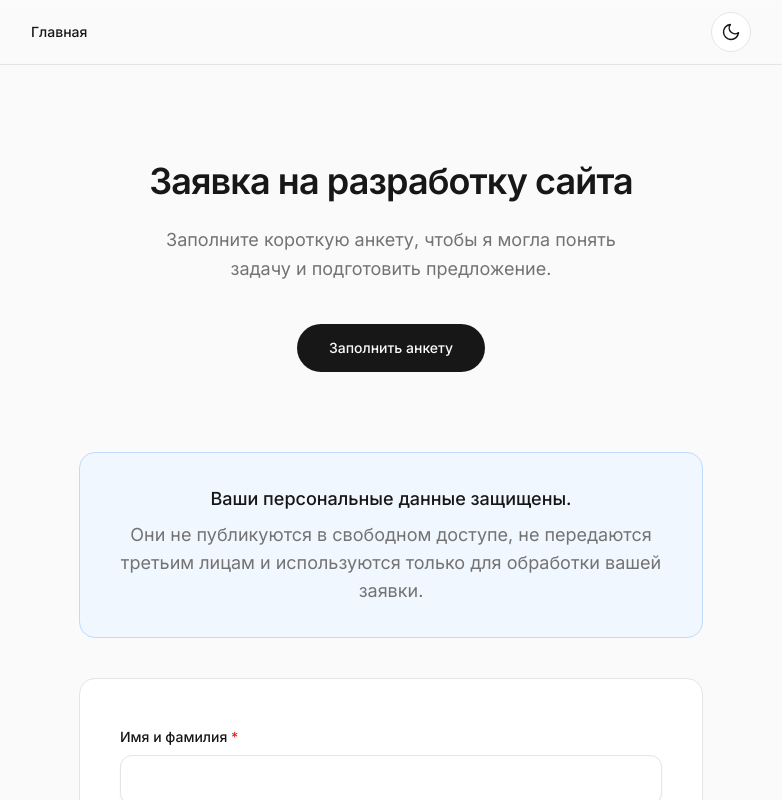
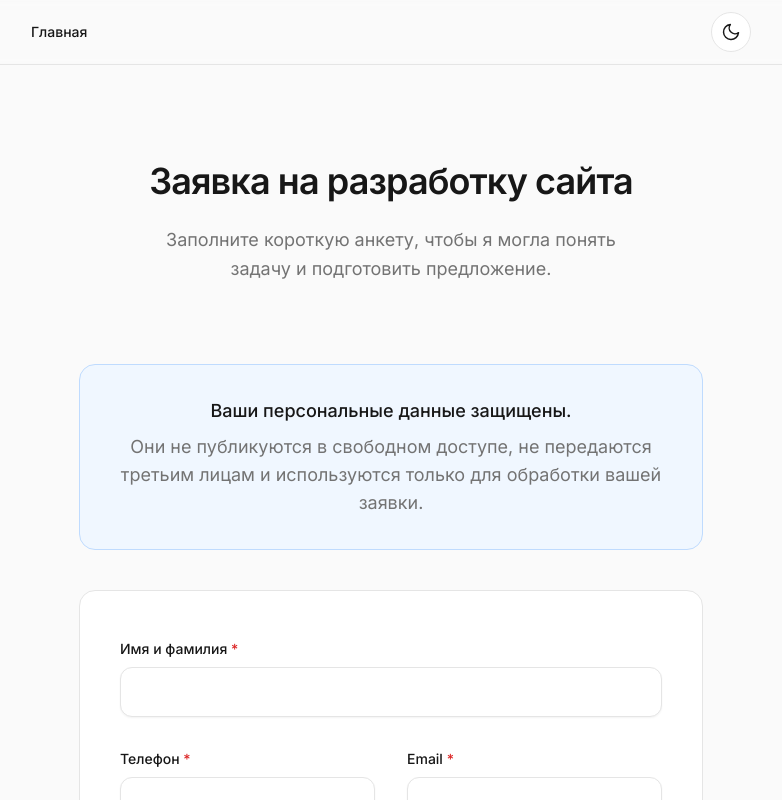
Before and after one commit to olgagraceva510-create/anketa-klienta, a Next.js app: page / in a window 1280 px wide. Shown: the top 800 px of the page, without its empty margins (249-1031 px from the left). Built offline with nearby package versions, Linux system fonts and the light colour scheme.

Commit message:
удалила кнопку

```diff
--- a/components/Hero.tsx
+++ b/components/Hero.tsx
@@ -8,14 +8,6 @@ export function Hero() {
         Заполните короткую анкету, чтобы я могла понять задачу и подготовить
         предложение.
       </p>
-      <div className="mt-10">
-        <a
-          href="#anketa-form"
-          className="inline-flex items-center justify-center rounded-full bg-[var(--accent)] px-8 py-3.5 text-sm font-medium text-[var(--accent-fg)] transition-opacity hover:opacity-90 focus-visible:outline focus-visible:outline-2 focus-visible:outline-offset-2 focus-visible:outline-[var(--accent)]"
-        >
-          Заполнить анкету
-        </a>
-      </div>
     </section>
   );
 }
```
